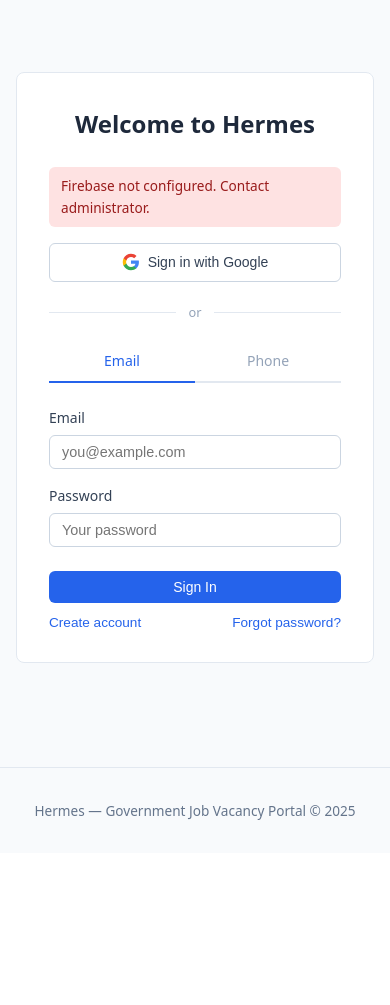
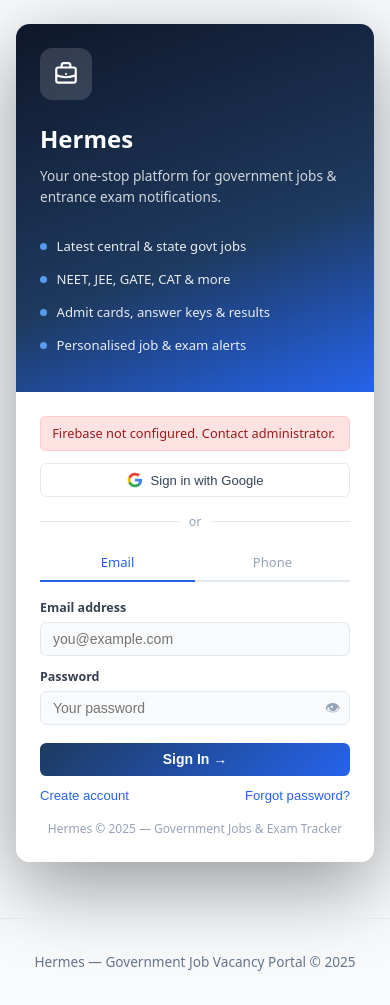
Before and after one commit to vacancyhai/hermes, a Flask app: page /dashboard in a window 390 px wide. Shown: the part 97-1102 px from the top of the page. Before the commit the page ends 917 px from the top, so only its background shows below. Run offline with Flask 3, Linux system fonts and the light colour scheme; some libraries are stand-ins or nearby versions.

Commit message:
feat: redesign user login/register page with two-column layout
- Left panel: dark gradient branding with feature list
- Right panel: compact form (no scroll needed even on register)
- Password show/hide toggle on sign-in and register forms
- Gradient submit button, improved input focus styles
- Navbar and header remain visible (normal page layout)
- Responsive: stacks vertically on mobile (<640px)
- Mark false positive secret detections with pragma allowlist

```diff
--- a/src/frontend/app/templates/auth/login.html
+++ b/src/frontend/app/templates/auth/login.html
@@ -3,38 +3,75 @@
 
 {% block head %}
 <style>
-    .auth-box{max-width:420px;margin:3rem auto;background:#fff;border:1px solid #e2e8f0;border-radius:.5rem;padding:2rem}
-    .auth-box h1{font-size:1.5rem;margin-bottom:1.5rem;text-align:center}
-    .form-group{margin-bottom:1rem}
-    .form-group label{display:block;font-size:.875rem;font-weight:500;margin-bottom:.35rem;color:#334155}
-    .form-group input{width:100%;padding:.5rem .75rem;border:1px solid #cbd5e1;border-radius:.375rem;font-size:.9rem}
-    .form-group input:focus{outline:none;border-color:#2563eb;box-shadow:0 0 0 2px rgba(37,99,235,.15)}
-    .auth-error{background:#fee2e2;color:#991b1b;padding:.5rem .75rem;border-radius:.375rem;font-size:.85rem;margin-bottom:1rem;display:none}
-    .auth-success{background:#d1fae5;color:#065f46;padding:.5rem .75rem;border-radius:.375rem;font-size:.85rem;margin-bottom:1rem;display:none}
-    .divider{display:flex;align-items:center;gap:.75rem;margin:1.25rem 0;color:#94a3b8;font-size:.8rem}
+    *{box-sizing:border-box}
+    /* two-column card */
+    .auth-card{display:flex;width:100%;max-width:860px;border-radius:.85rem;overflow:hidden;box-shadow:0 24px 80px rgba(0,0,0,.4)}
+    .auth-left{flex:0 0 340px;background:linear-gradient(160deg,#0f172a 0%,#1e3a5f 60%,#2563eb 100%);padding:2.5rem 2rem;display:flex;flex-direction:column;justify-content:center;color:#fff}
+    .auth-left .logo-icon{display:inline-flex;align-items:center;justify-content:center;width:52px;height:52px;background:rgba(255,255,255,.15);border-radius:.75rem;margin-bottom:1.25rem;backdrop-filter:blur(4px)}
+    .auth-left h1{font-size:1.5rem;font-weight:700;margin-bottom:.4rem}
+    .auth-left p{font-size:.85rem;opacity:.8;line-height:1.6;margin-bottom:1.75rem}
+    .auth-feature{display:flex;align-items:center;gap:.6rem;font-size:.82rem;margin-bottom:.75rem;opacity:.9}
+    .auth-feature-dot{width:7px;height:7px;border-radius:50%;background:#60a5fa;flex-shrink:0}
+    .auth-right{flex:1;background:#fff;padding:2rem 2rem 1.5rem;overflow-y:auto;max-height:100vh}
+    .auth-right-inner{max-width:340px;margin:0 auto}
+    .form-group{margin-bottom:.7rem}
+    .form-group label{display:block;font-size:.78rem;font-weight:600;color:#374151;margin-bottom:.25rem}
+    .form-group input{width:100%;padding:.5rem .75rem;border:1.5px solid #e2e8f0;border-radius:.4rem;font-size:.875rem;color:#1e293b;background:#f8fafc;transition:border-color .15s,box-shadow .15s}
+    .form-group input:focus{outline:none;border-color:#2563eb;box-shadow:0 0 0 3px rgba(37,99,235,.12);background:#fff}
+    .pw-wrap{position:relative}
+    .pw-wrap input{padding-right:2.5rem}
+    .pw-toggle{position:absolute;right:.6rem;top:50%;transform:translateY(-50%);background:none;border:none;cursor:pointer;color:#94a3b8;padding:0;line-height:1;font-size:.95rem}
+    .pw-toggle:hover{color:#475569}
+    .auth-error{background:#fee2e2;color:#991b1b;padding:.4rem .7rem;border-radius:.35rem;font-size:.8rem;margin-bottom:.75rem;display:none;border:1px solid #fecaca}
+    .auth-success{background:#d1fae5;color:#065f46;padding:.4rem .7rem;border-radius:.35rem;font-size:.8rem;margin-bottom:.75rem;display:none;border:1px solid #a7f3d0}
+    .divider{display:flex;align-items:center;gap:.6rem;margin:.9rem 0;color:#94a3b8;font-size:.78rem}
     .divider::before,.divider::after{content:"";flex:1;height:1px;background:#e2e8f0}
-    .auth-tabs{display:flex;border-bottom:2px solid #e2e8f0;margin-bottom:1.5rem}
-    .auth-tab{flex:1;text-align:center;padding:.5rem;font-size:.875rem;font-weight:500;color:#94a3b8;cursor:pointer;border-bottom:2px solid transparent;margin-bottom:-2px}
+    .auth-tabs{display:flex;border-bottom:2px solid #e2e8f0;margin-bottom:1rem}
+    .auth-tab{flex:1;text-align:center;padding:.4rem;font-size:.82rem;font-weight:500;color:#94a3b8;cursor:pointer;border-bottom:2px solid transparent;margin-bottom:-2px;transition:color .15s}
     .auth-tab.active{color:#2563eb;border-bottom-color:#2563eb}
     .auth-panel{display:none}
     .auth-panel.active{display:block}
-    .btn-google{display:flex;align-items:center;justify-content:center;gap:.5rem;width:100%;padding:.6rem;border:1px solid #cbd5e1;border-radius:.375rem;background:#fff;font-size:.875rem;cursor:pointer;font-weight:500;color:#334155}
+    .btn-google{display:flex;align-items:center;justify-content:center;gap:.5rem;width:100%;padding:.5rem;border:1.5px solid #e2e8f0;border-radius:.4rem;background:#fff;font-size:.82rem;cursor:pointer;font-weight:500;color:#334155;transition:border-color .15s,background .15s}
     .btn-google:hover{background:#f8fafc;border-color:#94a3b8}
-    .btn-google svg{width:18px;height:18px}
+    .btn-google svg{width:16px;height:16px}
     .btn-phone{background:#059669;color:#fff;border:none}
     .btn-phone:hover{background:#047857}
-    .link-btn{background:none;border:none;color:#2563eb;cursor:pointer;font-size:.85rem;padding:0}
+    .btn-primary{background:linear-gradient(135deg,#1e3a5f,#2563eb);border:none}
+    .btn-primary:hover{opacity:.9}
+    .btn-submit{width:100%;padding:.55rem;margin-top:.4rem;border-radius:.4rem;background:linear-gradient(135deg,#1e3a5f,#2563eb);color:#fff;font-size:.875rem;font-weight:600;border:none;cursor:pointer;transition:opacity .15s}
+    .btn-submit:hover{opacity:.9}
+    .link-btn{background:none;border:none;color:#2563eb;cursor:pointer;font-size:.82rem;padding:0}
     .link-btn:hover{text-decoration:underline}
     #phone-section .form-group input{letter-spacing:.05em}
-    .otp-input{text-align:center;font-size:1.25rem;letter-spacing:.3em!important}
-    .spinner{display:inline-block;width:16px;height:16px;border:2px solid #fff;border-top-color:transparent;border-radius:50%;animation:spin .6s linear infinite}
+    .otp-input{text-align:center;font-size:1.1rem;letter-spacing:.25em!important}
+    .spinner{display:inline-block;width:14px;height:14px;border:2px solid rgba(255,255,255,.4);border-top-color:#fff;border-radius:50%;animation:spin .6s linear infinite}
     @keyframes spin{to{transform:rotate(360deg)}}
+    .auth-footer{text-align:center;margin-top:1rem;font-size:.75rem;color:#94a3b8}
+    @media(max-width:640px){.auth-card{flex-direction:column}.auth-left{flex:none;padding:1.5rem}.auth-right{padding:1.5rem}}
 </style>
 {% endblock %}
 
 {% block content %}
-<div class="auth-box">
-    <h1>Welcome to Hermes</h1>
+<div class="auth-card">
+
+    <!-- Left branding panel -->
+    <div class="auth-left">
+        <div class="logo-icon">
+            <svg width="26" height="26" fill="none" viewBox="0 0 24 24" stroke="#fff" stroke-width="2">
+                <path stroke-linecap="round" stroke-linejoin="round" d="M21 13.255A23.931 23.931 0 0112 15c-3.183 0-6.22-.62-9-1.745M16 6V4a2 2 0 00-2-2h-4a2 2 0 00-2 2v2m4 6h.01M5 20h14a2 2 0 002-2V8a2 2 0 00-2-2H5a2 2 0 00-2 2v10a2 2 0 002 2z"/>
+            </svg>
+        </div>
+        <h1>Hermes</h1>
+        <p>Your one-stop platform for government jobs &amp; entrance exam notifications.</p>
+        <div class="auth-feature"><span class="auth-feature-dot"></span>Latest central &amp; state govt jobs</div>
+        <div class="auth-feature"><span class="auth-feature-dot"></span>NEET, JEE, GATE, CAT &amp; more</div>
+        <div class="auth-feature"><span class="auth-feature-dot"></span>Admit cards, answer keys &amp; results</div>
+        <div class="auth-feature"><span class="auth-feature-dot"></span>Personalised job &amp; exam alerts</div>
+    </div>
+
+    <!-- Right form panel -->
+    <div class="auth-right">
+    <div class="auth-right-inner">
 
     <div id="auth-error" class="auth-error"></div>
     <div id="auth-success" class="auth-success"></div>
@@ -57,14 +94,17 @@
     <div id="email-section" class="auth-panel active">
         <div id="email-signin-form">
             <div class="form-group">
-                <label for="email">Email</label>
-                <input type="email" id="email" placeholder="you@example.com" required>
+                <label for="email">Email address</label>
+                <input type="email" id="email" placeholder="you@example.com" required autocomplete="email">
             </div>
             <div class="form-group">
                 <label for="password">Password</label>
-                <input type="password" id="password" placeholder="Your password" required>
+                <div class="pw-wrap">
+                    <input type="password" id="password" placeholder="Your password" required autocomplete="current-password">
+                    <button type="button" class="pw-toggle" onclick="togglePw('password','pw-eye1')" aria-label="Toggle password"><span id="pw-eye1">👁</span></button>
+                </div>
             </div>
-            <button type="button" class="btn btn-primary" style="width:100%;margin-top:.5rem" onclick="loginWithEmail()">Sign In</button>
+            <button type="button" class="btn-submit" onclick="loginWithEmail()">Sign In →</button>
             <div style="display:flex;justify-content:space-between;margin-top:.75rem;font-size:.85rem">
                 <button type="button" class="link-btn" onclick="showRegister()">Create account</button>
                 <button type="button" class="link-btn" onclick="forgotPassword()">Forgot password?</button>
@@ -74,11 +114,11 @@
         <div id="email-register-form" style="display:none">
             <div class="form-group">
                 <label for="reg-name">Full Name</label>
-                <input type="text" id="reg-name" placeholder="Your full name" required>
+                <input type="text" id="reg-name" placeholder="Your full name" required autocomplete="name">
             </div>
             <div class="form-group">
-                <label for="reg-email">Email</label>
-                <input type="email" id="reg-email" placeholder="you@example.com" required>
+                <label for="reg-email">Email address</label>
+                <input type="email" id="reg-email" placeholder="you@example.com" required autocomplete="email">
             </div>
             <div class="form-group">
                 <label for="reg-phone">Phone Number <span style="color:#94a3b8;font-weight:400">(optional)</span></label>
@@ -86,9 +126,12 @@
             </div>
             <div class="form-group">
                 <label for="reg-password">Password <span style="color:#94a3b8;font-weight:400">(min 8 chars, 1 uppercase, 1 special)</span></label>
-                <input type="password" id="reg-password" placeholder="Choose a password" required minlength="8">
+                <div class="pw-wrap">
+                    <input type="password" id="reg-password" placeholder="Choose a password" required minlength="8" autocomplete="new-password">
+                    <button type="button" class="pw-toggle" onclick="togglePw('reg-password','pw-eye2')" aria-label="Toggle password"><span id="pw-eye2">👁</span></button>
+                </div>
             </div>
-            <button type="button" class="btn btn-primary" style="width:100%;margin-top:.5rem" onclick="registerWithEmail()">Create Account</button>
+            <button type="button" class="btn-submit" onclick="registerWithEmail()">Create Account →</button>
             <div style="text-align:center;margin-top:.75rem;font-size:.85rem">
                 <button type="button" class="link-btn" onclick="showSignIn()">Back to sign in</button>
             </div>
@@ -166,7 +209,10 @@
         </div>
         <div id="recaptcha-container"></div>
     </div>
-</div>
+    <div class="auth-footer">Hermes &copy; 2025 — Government Jobs &amp; Exam Tracker</div>
+    </div><!-- auth-right-inner -->
+    </div><!-- auth-right -->
+</div><!-- auth-card -->
 
 <!-- Firebase JS SDK (compat v10 — CDN, no build step) -->
 <script src="https://www.gstatic.com/firebasejs/10.12.2/firebase-app-compat.js"></script>
@@ -254,10 +300,10 @@
         var code = error.code || "";
         var map = {
             "auth/user-not-found": "No account found with this email.",
-            "auth/wrong-password": "Incorrect password.",
+            "auth/wrong-password": "Incorrect password.", // pragma: allowlist secret
             "auth/invalid-credential": "Invalid email or password.",
             "auth/email-already-in-use": "An account with this email already exists.",
-            "auth/weak-password": "Password must be at least 6 characters.",
+            "auth/weak-password": "Password must be at least 6 characters.", // pragma: allowlist secret
             "auth/invalid-email": "Please enter a valid email address.",
             "auth/too-many-requests": "Too many attempts. Please try again later.",
             "auth/popup-closed-by-user": "Google sign-in was cancelled.",
@@ -706,5 +752,12 @@
         if (e.key === "Enter") verifyPhoneOTP();
     });
 })();
+
+function togglePw(inputId, eyeId) {
+    var inp = document.getElementById(inputId);
+    var eye = document.getElementById(eyeId);
+    if (inp.type === 'password') { inp.type = 'text'; eye.textContent = '🙈'; }
+    else { inp.type = 'password'; eye.textContent = '👁'; }
+}
 </script>
 {% endblock %}
```
